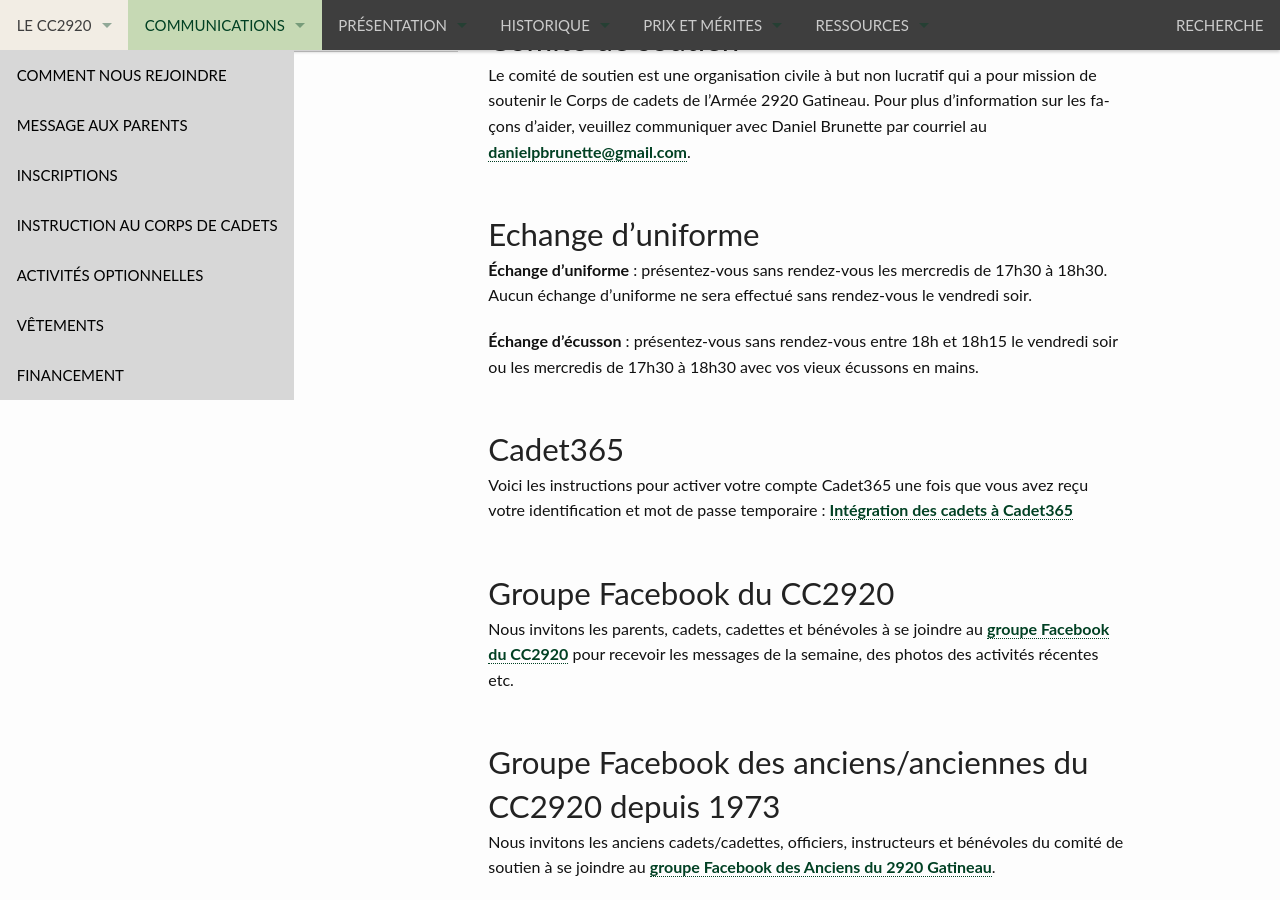
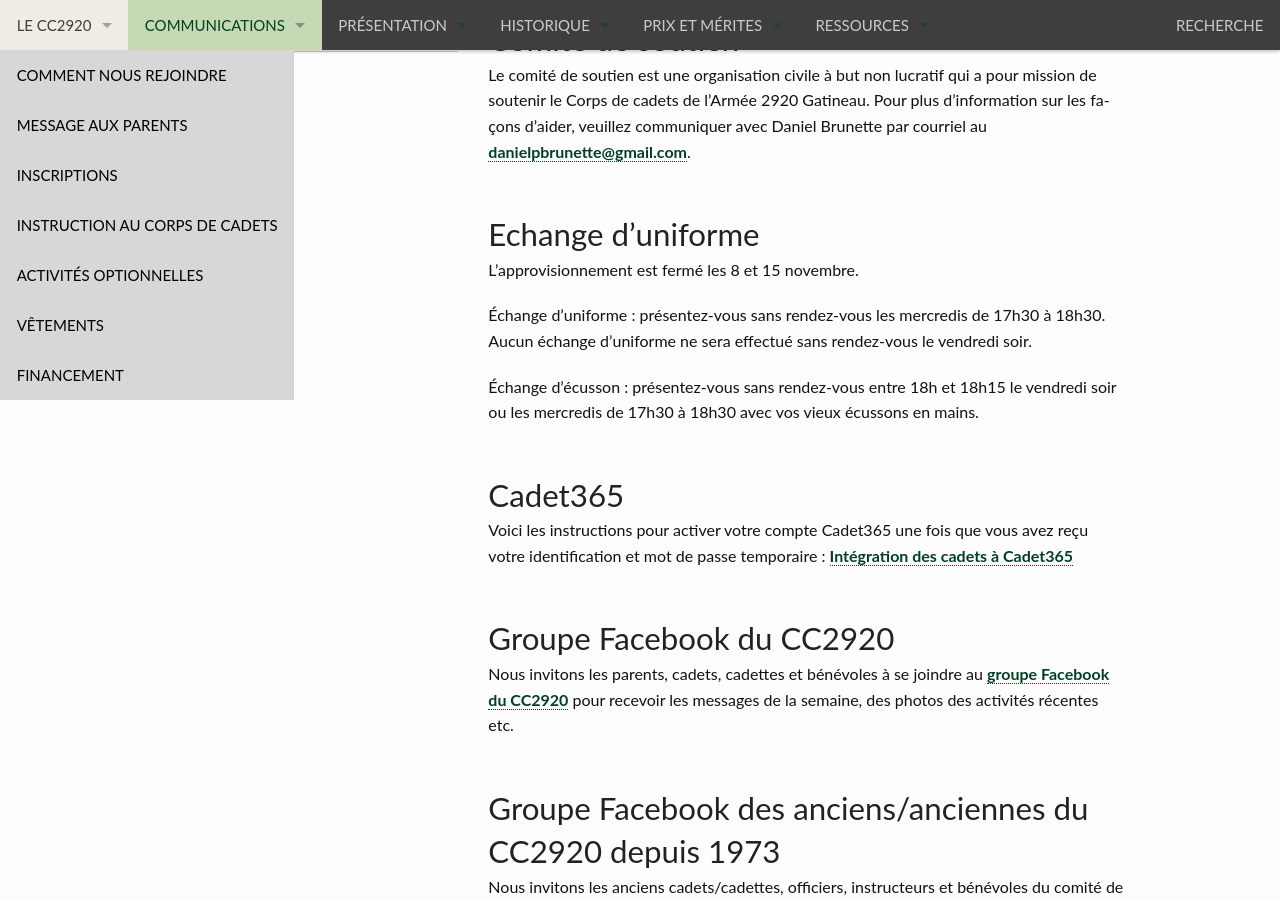
Before and after one commit to CC2920/web, a Jekyll site: the page built from _communications/information.md, in a window 1280 px wide and 900 px high, scrolled down 320 px. Built offline with Jekyll 4.4.1, drawn with Linux system fonts in a browser that asks for light colours.

Commit message:
Update information.md

```diff
--- a/_communications/information.md
+++ b/_communications/information.md
@@ -8,9 +8,11 @@ Le comité de soutien est une organisation civile à but non lucratif qui a pour
 
 ## Echange d’uniforme
 
-**Échange d’uniforme** : présentez-vous sans rendez-vous les mercredis de 17h30 à 18h30. Aucun échange d’uniforme ne sera effectué sans rendez-vous le vendredi soir.
+L'approvisionnement est fermé les 8 et 15 novembre.
 
-**Échange d’écusson** : présentez-vous sans rendez-vous entre 18h et 18h15 le vendredi soir ou les mercredis de 17h30 à 18h30 avec vos vieux écussons en mains.
+Échange d’uniforme : présentez-vous sans rendez-vous les mercredis de 17h30 à 18h30. Aucun échange d’uniforme ne sera effectué sans rendez-vous le vendredi soir.
+
+Échange d’écusson : présentez-vous sans rendez-vous entre 18h et 18h15 le vendredi soir ou les mercredis de 17h30 à 18h30 avec vos vieux écussons en mains.
 
 ## Cadet365
 
```
